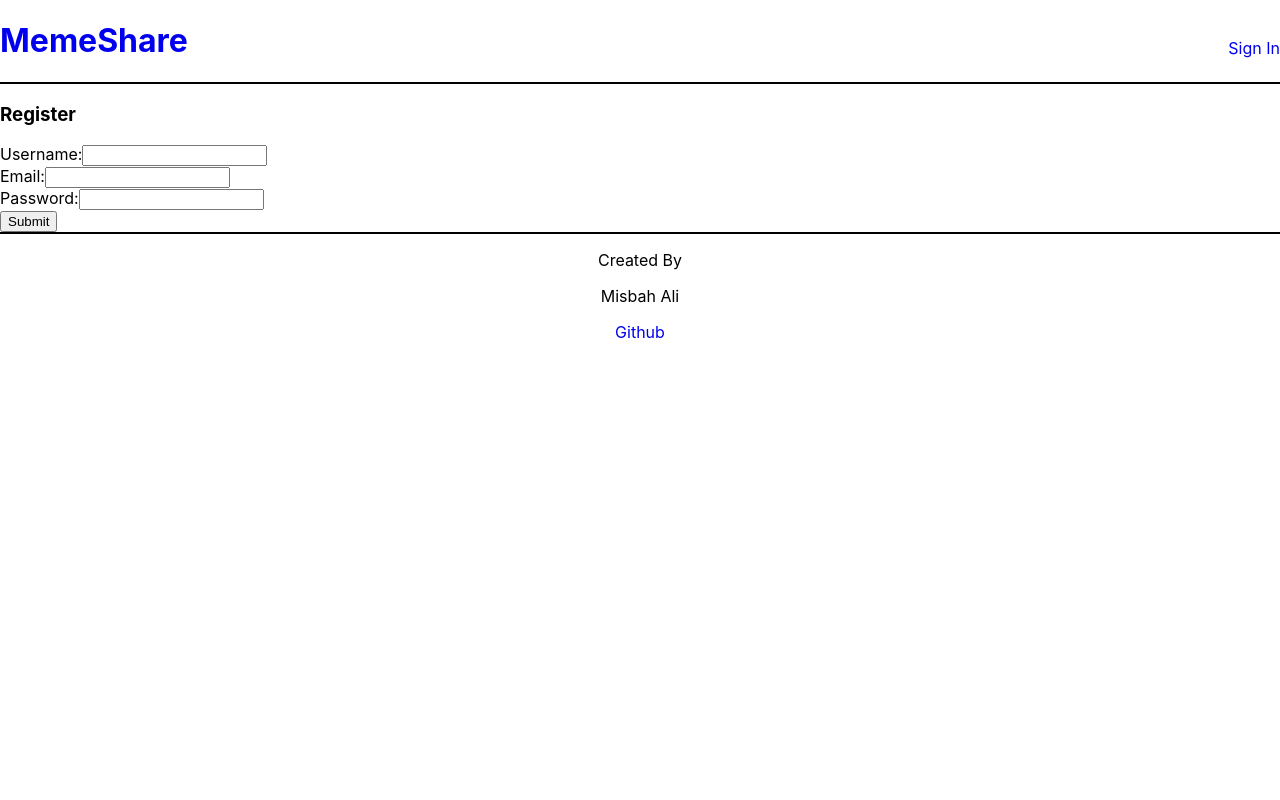
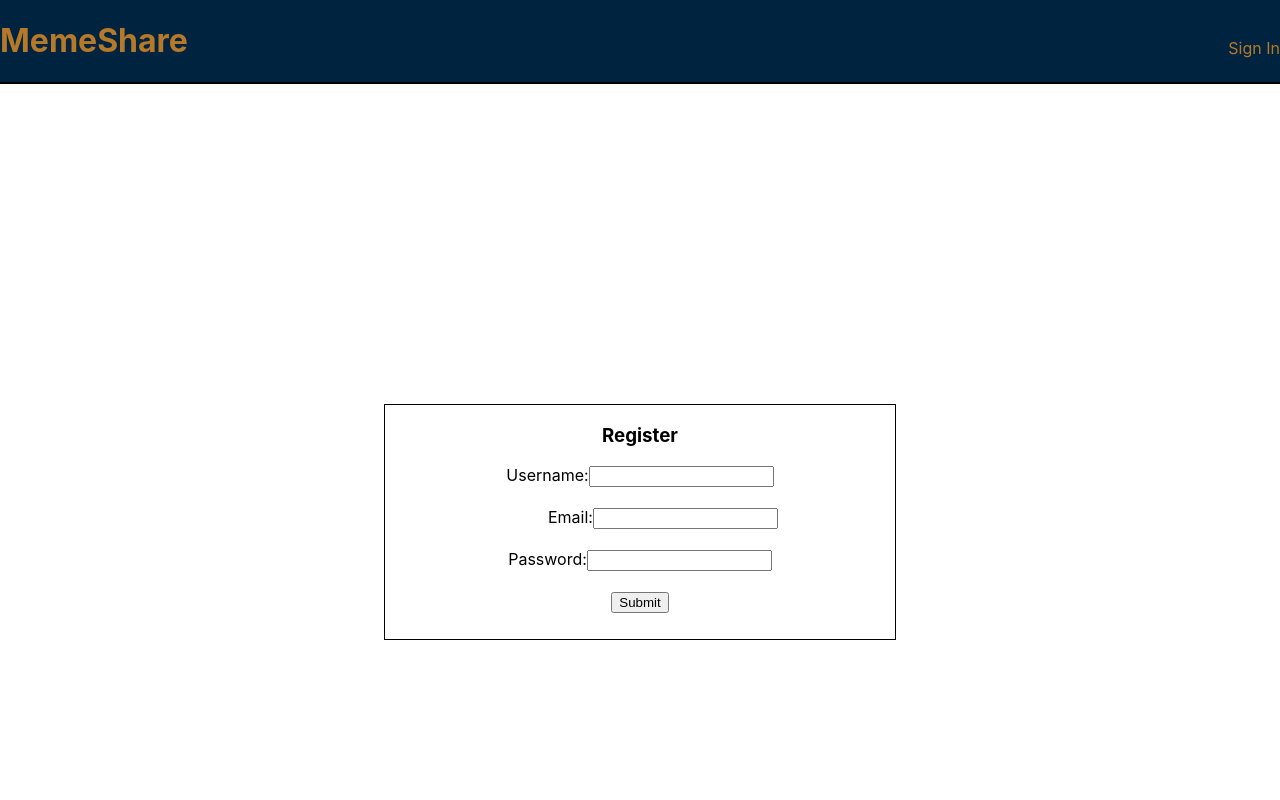
Before and after one commit to maliccny/memeshare, a React (Create React App) app in the folder client/: page /register in a window 1280 px wide. Shown: the top 800 px of the page. Built offline with nearby package versions, Linux system fonts and the light colour scheme; no server answers.

Commit message:
more css

```diff
--- a/client/src/App.css
+++ b/client/src/App.css
@@ -1,4 +1,10 @@
 .login-box {
+  text-align: center;
+  margin: 25% 30%;
+  border: 1px solid black;
+}
+
+.register-box {
   text-align: center;
   margin: 25% 30%;
   border: 1px solid black;
@@ -6,6 +12,7 @@
 
 a {
   text-decoration: none;
+  color: #b67929;
 }
 
 .login-submit-button {
@@ -16,6 +23,8 @@ a {
   display: flex;
   justify-content: space-between;
   border-bottom: 2px solid black;
+  background: #00243f;
+  color: #b67929;
 }
 
 .sign-in {
@@ -25,4 +34,44 @@ a {
 .footer {
   text-align: center;
   border-top: 2px solid black;
+  background: #00243f;
+  color: #b67929;
 }
+
+.login-register-button {
+  margin-bottom: 5%;
+}
+
+.register-email-input {
+  margin-left: 9%;
+}
+
+.register-button {
+  margin-bottom: 5%;
+}
+
+.postdetail-img {
+  width: 50%;
+}
+
+.posts-images {
+  width: 300px;
+}
+
+.posts {
+  display: flex;
+    flex-flow: row wrap;
+    justify-content: space-evenly;
+    padding: 40px;
+    width: 90vw;
+}
+
+.individual-posts {
+  align-items: center;
+    transition: all .25s;
+    padding: 20px;
+    margin: 10px 10px 60px;
+    box-shadow: 0 0 3px 1px #cecece;
+    text-align: center;
+    color: #000;
+}
--- a/client/src/components/Login.jsx
+++ b/client/src/components/Login.jsx
@@ -52,7 +52,7 @@ export default class Login extends Component {
           </div>
 
           <br />
-          <div>
+          <div className="login-register-button">
             <Link to='/register'>Register</Link>
             <button className="login-submit-button">Submit</button>
           </div>
--- a/client/src/components/PostDetail.jsx
+++ b/client/src/components/PostDetail.jsx
@@ -81,14 +81,14 @@ export default class PostDetail extends Component {
         {this.props.currentUser && this.props.currentUser.id === post.user_id ?
           <div className="onePost">
             <p>{post.title}</p>
-            <img alt={post.title} src={post.img_url} />
+            <img className="postdetail-img" alt={post.title} src={post.img_url} />
             <Link to={`/posts/${post.id}/edit`}><button>Edit Post</button></Link>
             <button onClick={() => this.handlePostDelete(this.props.currentUser.id, post.id)}>Delete Post</button>
           </div>
         :
           <div className="onePost">
             <p>{post.title}</p>
-            <img alt={post.title} src={post.img_url} />
+            <img className="postdetail-img" alt={post.title} src={post.img_url} />
           </div>
         }
         <div className="postcomments">
--- a/client/src/components/Posts.jsx
+++ b/client/src/components/Posts.jsx
@@ -22,12 +22,14 @@ export default class Posts extends Component {
     const { handlePostCreate, history, posts, currentUser } = this.props;
     return (
       <div>
-        <div>
+        <div className="posts">
           {posts.map(post => (
             <React.Fragment key={post.id}>
               <Link to={`/posts/${post.id}`}>
-                <p>{post.title}</p>
-                <img alt={post.title} src={post.img_url} />
+                <div className="individual-posts">
+                  <p>{post.title}</p>
+                  <img className="posts-images" alt={post.title} src={post.img_url} />
+                </div>
               </Link>
             </React.Fragment>
           ))}
--- a/client/src/components/Register.jsx
+++ b/client/src/components/Register.jsx
@@ -19,12 +19,14 @@ export default class Register extends Component {
     const { handleRegister, history } = this.props;
 
     return (
+      <div className="register-box">
         <form onSubmit={(e) => {
           e.preventDefault();
           handleRegister(this.state);
           history.push('/posts');
         }}>
           <h3>Register</h3>
+          <div>
             <label>
               Username:
           <input
@@ -34,7 +36,9 @@ export default class Register extends Component {
                 onChange={this.handleChange}
               />
             </label>
+          </div>
           <br />
+          <div className="register-email-input">
             <label>
               Email:
           <input
@@ -44,7 +48,9 @@ export default class Register extends Component {
                 onChange={this.handleChange}
               />
             </label>
+          </div>
           <br />
+          <div>
             <label>
               Password:
           <input
@@ -54,9 +60,12 @@ export default class Register extends Component {
                 onChange={this.handleChange}
               />
             </label>
+          </div>
+
           <br />
-        <button>Submit</button>
+          <button className="register-button">Submit</button>
         </form>
+      </div>
     )
   }
 }
```
Lines whose indentation alone changed are shown as unchanged.
